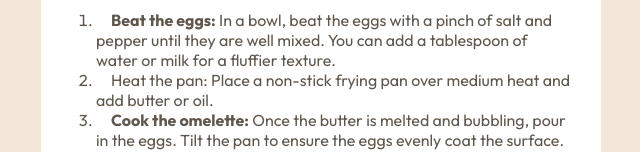
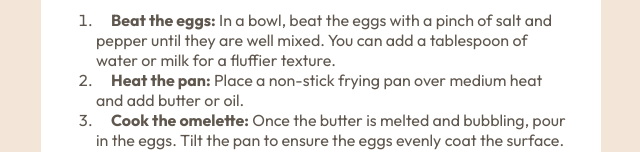
Before and after one commit to julianaroberto/Frontendmentor, a plain HTML site: page exercicio-basico/recipe-page-main/index.html in a window 1280 px wide. Shown: the part 839-991 px from the top of the page, without its empty margins (319-959 px from the left). Drawn offline with Linux system fonts and the light colour scheme.

Commit message:
add strong

```diff
--- a/exercicio-basico/recipe-page-main/index.html
+++ b/exercicio-basico/recipe-page-main/index.html
@@ -45,7 +45,8 @@
         <strong>Beat the eggs:</strong> In a bowl, beat the eggs with a pinch of salt and pepper until they are well mixed.
         You can add a tablespoon of water or milk for a fluffier texture.
       </li>
-      <li>Heat the pan: Place a non-stick frying pan over medium heat and add butter or oil.</li>
+      <li>
+        <strong>Heat the pan:</strong> Place a non-stick frying pan over medium heat and add butter or oil.</li>
       <li>
         <strong>Cook the omelette:</strong> Once the butter is melted and bubbling, pour in the eggs. Tilt the pan to ensure
         the eggs evenly coat the surface.
```
